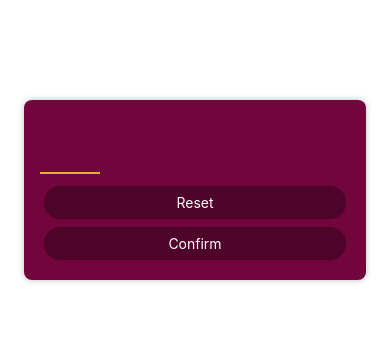
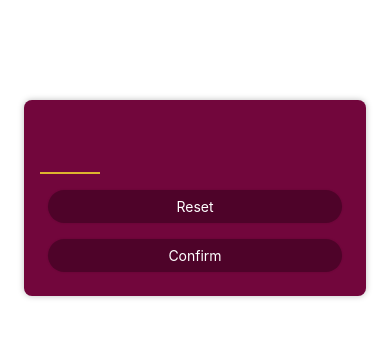
Before and after one commit to furki911/FirstGame, a React Native app: screen / in a window 390 px wide. Shown: the top 338 px of the page. Built offline with nearby package versions, Linux system fonts and the light colour scheme.

Commit message:
customButtonAdded

```diff
--- a/components/PrimaryButton.js
+++ b/components/PrimaryButton.js
@@ -6,16 +6,28 @@ const PrimaryButton = (props) => {
     console.log("Pressed");
   };
   return (
-    <Pressable onPress={pressHandler}>
-      <View style={styles.buttonContainer}>
+    <View style={styles.buttonOuterContainer}>
+      <Pressable
+        style={({ pressed }) => [
+          pressed ? styles.pressed : {},
+          styles.buttonInnerContainer,
+        ]}
+        onPress={pressHandler}
+        android_ripple={{ color: "#4e0329" }}
+      >
         <Text style={styles.buttonText}>{children}</Text>
-      </View>
-    </Pressable>
+      </Pressable>
+    </View>
   );
 };
 
 const styles = StyleSheet.create({
-  buttonContainer: {
+  buttonOuterContainer: {
+    borderRadius: 28,
+    margin: 4,
+    overflow: "hidden",
+  },
+  buttonInnerContainer: {
     backgroundColor: "#4e0329",
     borderRadius: 28,
     paddingVertical: 8,
@@ -31,6 +43,9 @@ const styles = StyleSheet.create({
     color: "#fff",
     textAlign: "center",
   },
+  pressed: {
+    opacity: 0.75,
+  },
 });
 
 export default PrimaryButton;
--- a/screens/StartGameScreen.js
+++ b/screens/StartGameScreen.js
@@ -6,6 +6,7 @@ const StartGameScreen = () => {
   return (
     <View style={styles.inputContainer}>
       <TextInput
+        autoCorrect={false}
         keyboardType="number-pad"
         style={styles.numberInput}
         maxLength={2}
```
